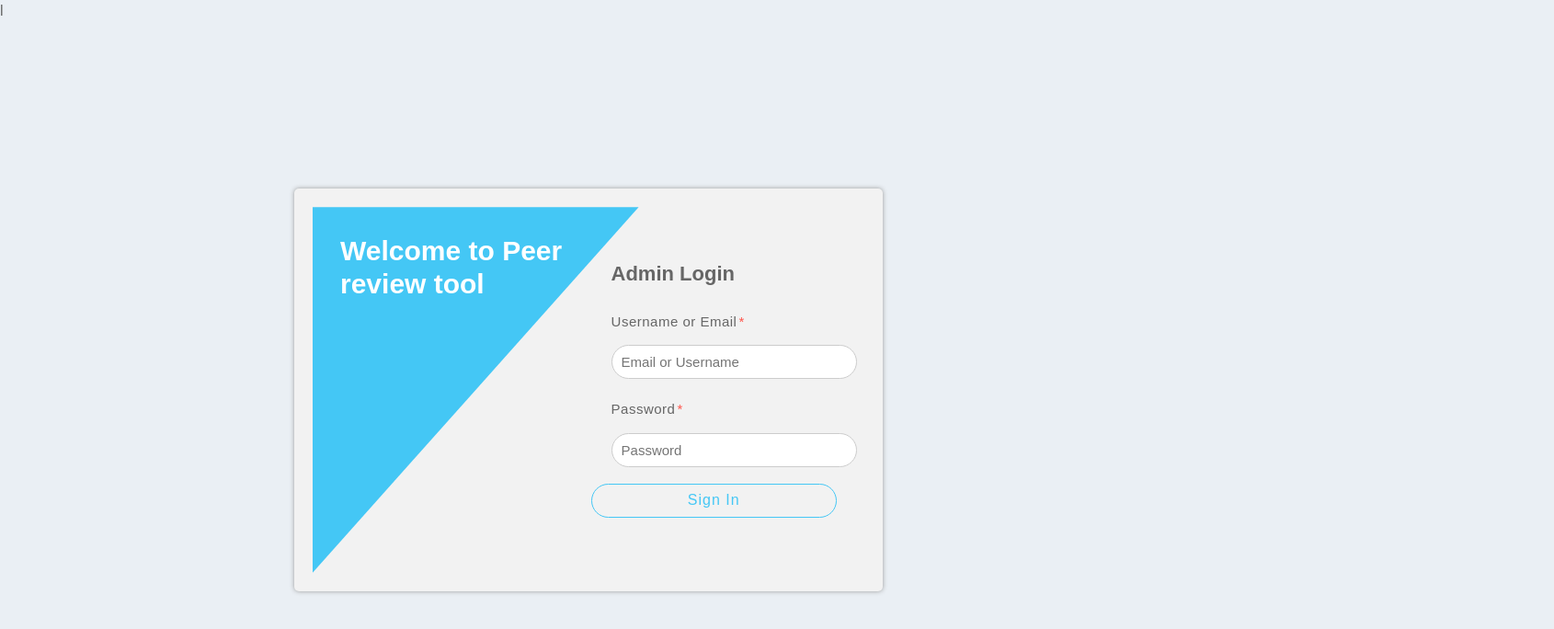
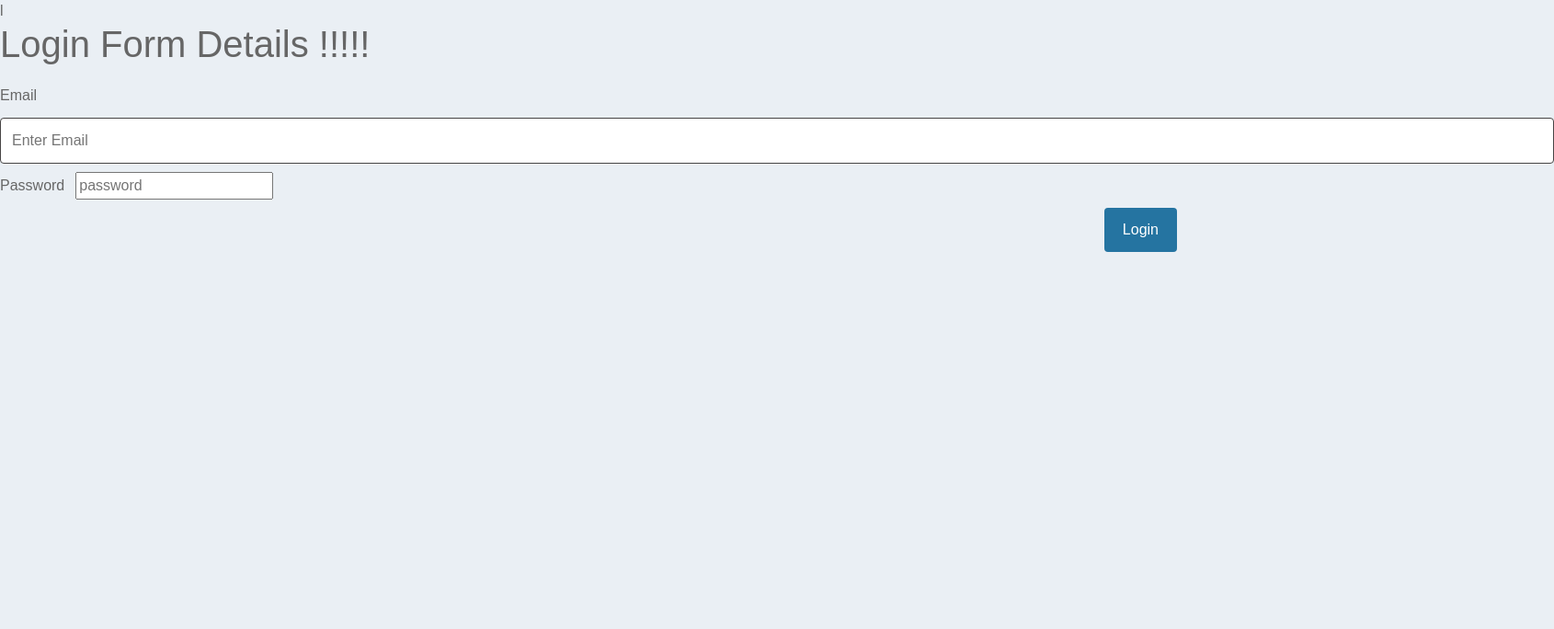
Before and after one commit to sandeepmauryaworld/Peer-review-tool, a React (Create React App) app: page / in a window 1280 px wide. Shown: the top 684 px of the page at 92% size, 1690 px wide, since content can reach past the window. Built offline with nearby package versions, Linux system fonts and the light colour scheme.

Commit message:
api admin
using axios

```diff
--- a/package.json
+++ b/package.json
@@ -7,6 +7,7 @@
     "@testing-library/react": "^12.1.2",
     "@testing-library/user-event": "^13.5.0",
     "react": "^17.0.2",
+    "react-axios": "^2.0.5",
     "react-dom": "^17.0.2",
     "react-router-dom": "^6.2.1",
     "react-scripts": "5.0.0",
--- a/src/Pages/Admin.js
+++ b/src/Pages/Admin.js
@@ -1,94 +1,220 @@
-// import  useHistory  from 'react-router-dom';
-import React, { useEffect, useState } from 'react';
-import {useNavigate } from 'react-router-dom'
+// // import  useHistory  from 'react-router-dom';
+// import React, { useEffect, useState } from 'react';
+// import {useNavigate } from 'react-router-dom'
 
 
-function Admin() {
-    const history = useNavigate ()
-    const [name, setName] = useState();
-    const [Email, setEmail] = useState();
-    // const history = useHistory();
-    useEffect(()=>{
-    //     if (localStorage.getItem('user-info')) {
-    //         history.push("/Feedback")}
-    })
+// function Admin() {
+//     const history = useNavigate ()
+//     const [name, setName] = useState();
+//     const [Email, setEmail] = useState();
+//     // const history = useHistory();
+//     useEffect(()=>{
+//     //     if (localStorage.getItem('user-info')) {
+//     //         history.push("/Feedback")}
+//     })
 
 
-    // function Test() {
+//     // function Test() {
 
-    //     history("/view")
-    // }
+//     //     history("/view")
+//     // }
 
-            function saveUser() {
-                history("/feedback")
-                console.warn(name, Email);
-                let data = { name, Email }
-                fetch("localhost:8080/api/admin", {
-                    method: 'POST',
-                    headers: {
-                        'Accept': 'application/json',
-                        'Content-type': 'application/json'
-                    },
-                    body: JSON.stringify(data)
-                }).then((result) => {
-                    console.log("result", result);
+//             function saveUser() {
+//                 history("/feedback")
+//                 console.warn(name, Email);
+//                 let data = { name, Email }
+//                 fetch("localhost:8080/api/admin", {
+//                     method: 'POST',
+//                     headers: {
+//                         'Accept': 'application/json',
+//                         'Content-type': 'application/json'
+//                     },
+//                     body: JSON.stringify(data)
+//                 }).then((result) => {
+//                     console.log("result", result);
 
-                }
+//                 }
 
-                )
-            }
-            return (
+//                 )
+//             }
+//             return (
 
-                <div className=
-                "wrapper login">
-                    <div className="container">
-                        <div className="col-left">
-                            <div className="login-text">
-                                <h2>Welcome to Peer review tool</h2>
+//                 <div className=
+//                 "wrapper login">
+//                     <div className="container">
+//                         <div className="col-left">
+//                             <div className="login-text">
+//                                 <h2>Welcome to Peer review tool</h2>
 
 
-                            </div>
-                        </div>
+//                             </div>
+//                         </div>
 
-                        <div className="col-right">
-                            <div className="login-form">
-                                <h2> Admin Login</h2>
-                                <form action="">
-                                    {/* <p>
-                                        <label>Username <span>*</span></label>
-                                        <input type="Name" value={name} onChange={(e) => { setName(e.target.value) }}
-                                            placeholder="Username" required />
-                                    </p> */}
-                                    <p>
-                                        <label>Username or Email<span>*</span></label>
-                                        <input type="email" value={Email} onChange={(e) => { setEmail(e.target.value) }}
-                                            placeholder="Email or Username" required />
-                                    </p>
-                                    <p>
-                                        <label>Password<span>*</span></label>
-                                        <input type="password"
-                                            placeholder="Password" required />
-                                    </p>
-                                    <p>
-                                        <input type="submit"  onClick={saveUser} value="Sign In" />
+//                         <div className="col-right">
+//                             <div className="login-form">
+//                                 <h2> Admin Login</h2>
+//                                 <form action="">
+//                                     {/* <p>
+//                                         <label>Username <span>*</span></label>
+//                                         <input type="Name" value={name} onChange={(e) => { setName(e.target.value) }}
+//                                             placeholder="Username" required />
+//                                     </p> */}
+//                                     <p>
+//                                         <label>Username or Email<span>*</span></label>
+//                                         <input type="email" value={Email} onChange={(e) => { setEmail(e.target.value) }}
+//                                             placeholder="Email or Username" required />
+//                                     </p>
+//                                     <p>
+//                                         <label>Password<span>*</span></label>
+//                                         <input type="password"
+//                                             placeholder="Password" required />
+//                                     </p>
+//                                     <p>
+//                                         <input type="submit"  onClick={saveUser} value="Sign In" />
+//                                         {/* <button>sda</button> */}
 
 
-                                    </p>
+//                                     </p>
 
 
 
-                                </form>
-                            </div>
-                        </div>
+//                                 </form>
+//                             </div>
+//                         </div>
 
-                    </div>
-                </div>
+//                     </div>
+//                 </div>
 
 
 
 
 
-            )
-        }
+//             )
+//         }
 
+//         export default Admin
+
+// import  {useNavigate}  from 'react-router-dom';
+// import React, { useEffect, useState } from 'react';
+// import {useNavigate } from 'react-router-dom'
+
+
+// function Admin() {
+
+
+//     const navigate= useNavigate ()
+//     const [email, setEmail] = useState("");
+//     const [password, setpassword] = useState("");
+
+
+//     // const history = useHistory();
+//     useEffect(()=>{
+//         if (localStorage.getItem('user-info')) {
+//             navigate('/Feedback')}
+//     },[])
+
+
+
+
+//            async function Admin() {
+//                 navigate("/feedback")
+//                 console.warn("data" ,email,password);
+//                 let item  = { email,password }
+//                 let result=await fetch("localhost:8080/api/admin",{
+
+//                     method: 'POST',
+//                     headers: {
+//                         'Accept': 'application/json',
+//                         'Content-type': 'application/json'
+//                     },
+//                     body: JSON.stringify(item)
+//                 });
+//                 result= await result.json();
+//                 localStorage.setItem('user-info',JSON.stringify(result))
+//                     navigate('/feedback')
+
+//             }
+//             return (
+
+//                 <div className="col-sm-6 offset-sm-3">
+//                     <h1>Peer review Tool</h1>
+//                <input type="text" className='form-control' placeholder='email'
+//                onClick={(e)=>setEmail(e.target.value)}/>
+//                <br/><br/>
+
+//                <input type="password" className='form-control' placeholder='password'
+//                onClick={(e)=>setpassword(e.target.value)}/>
+// <br/><br/>
+// <button onClick={Admin} className='btn btn-primary'>Login</button>
+
+//                             </div>
+//             // </div>
+
+
+
+
+
+//             )
+//         }
+
+//         export default Admin
+
+
+
+
+
+import { useState } from 'react'
+import axios from 'axios'
+
+const Admin =()=>{
+
+
+    const [email,setEmail]=useState('')
+    const [password,setPassword]=useState('')
+
+
+    const handleUserName= (e)=>{
+        console.log(e.target.value)
+        setEmail(e.target.value)
+    }
+
+    const handlePassword =(e)=>{
+
+        setPassword(e.target.value)
+    }
+    const handleSubmit = (e)=>{
+        e.preventDefault()
+        console.log("submitted form")
+        axios.post('http://localhost' , {
+            email:email,
+            password:password
+        })
+        .then((response)=>{
+            console.log(response.data );
+
+        })
+        .catch((err )=> {
+            console.log(err)
+            console.log(err.response)
+
+        })
+
+    }
+
+
+
+return (
+    <div>
+        <h1>Login Form Details !!!!!</h1>
+        <form onSubmit={handleSubmit}>
+             <label>Email</label>
+             <input type="text" value={email} onChange={handleUserName}
+             required placeholder='Enter Email' name='email'/> <br />
+             <label>Password</label>
+             <input type="password" value={password} onChange={handlePassword} required name= 'password' placeholder="password" /> <br/>
+             <input type="submit" value="Login" />
+        </form>
+    </div>
+             )
+             }
         export default Admin
```
Also changed, not shown: 1 other file (tests, documents, lock files or other folders).
